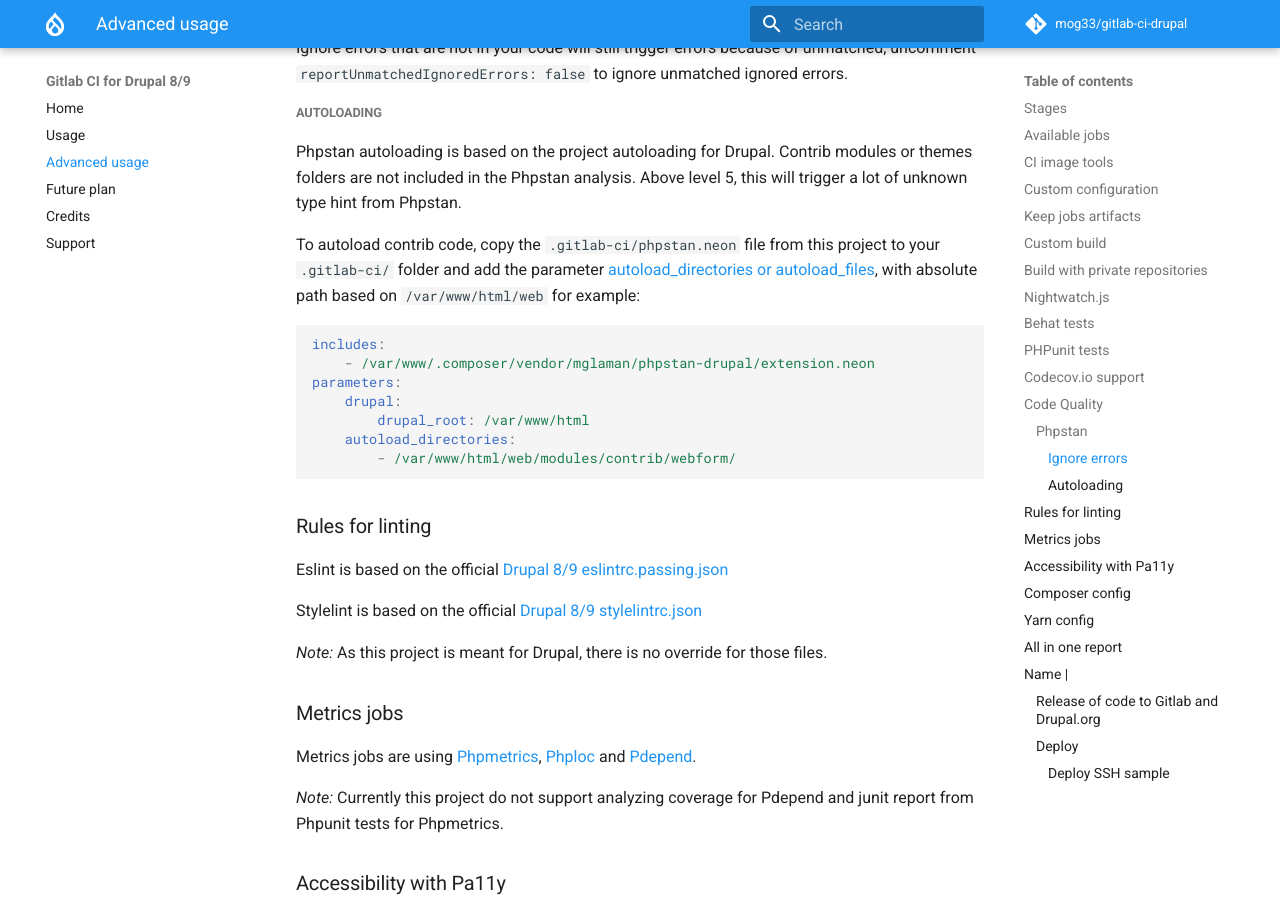
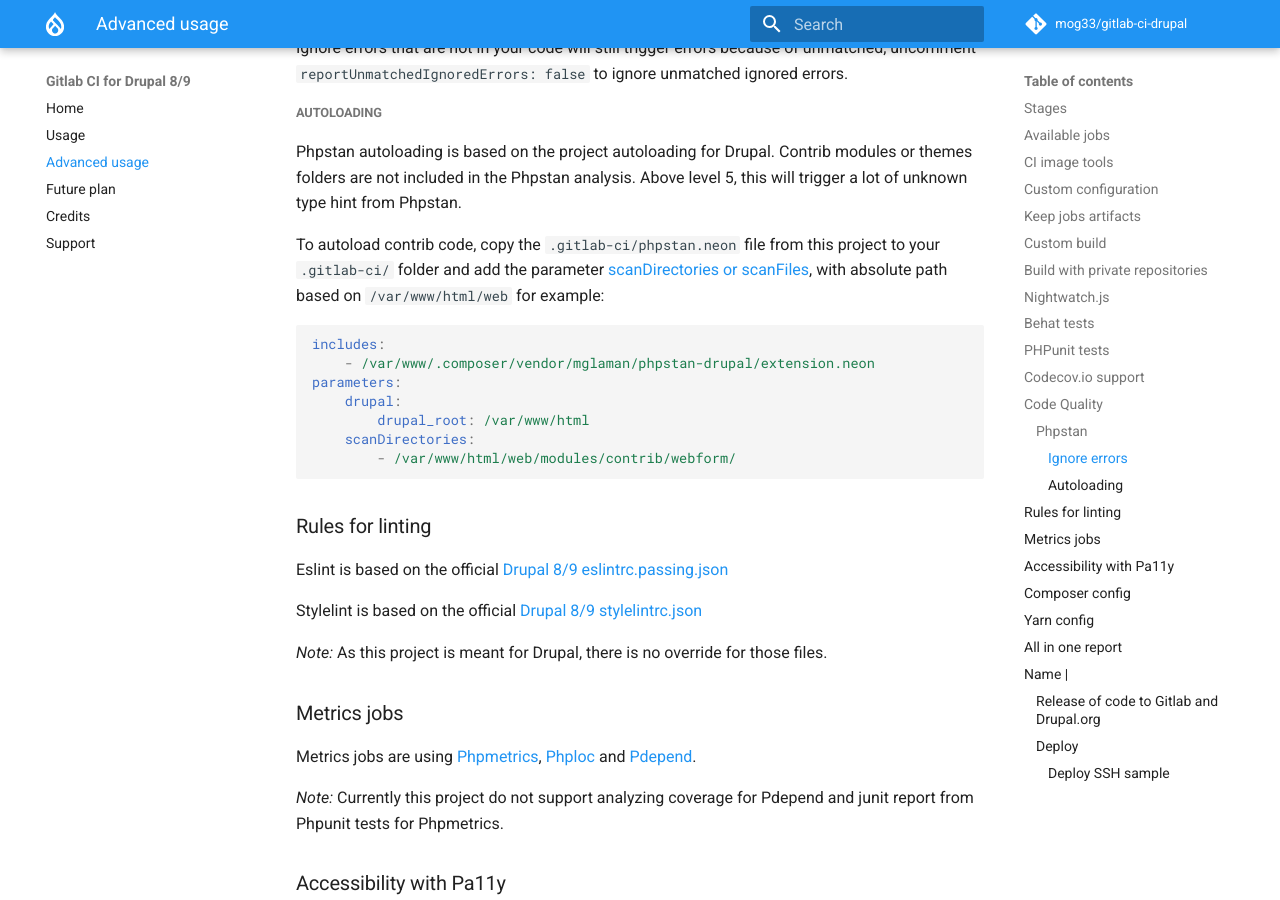
Before and after one commit to mogtofu33/gitlab-ci-drupal, an MkDocs documentation site: the page built from docs/advanced-usage.md, in a window 1280 px wide and 900 px high, scrolled down 6382 px. Built offline with MkDocs 1.6.1 and Material for MkDocs 9.7.7, drawn with Linux system fonts in a browser that asks for light colours; comment, search, counter and statistics services are not loaded.

Commit message:
Update: phpstan phpmd default config, phpstan autoload doc.

````diff
--- a/docs/advanced-usage.md
+++ b/docs/advanced-usage.md
@@ -238,7 +238,7 @@ folders are not included in the Phpstan analysis. Above level 5, this will trigg
 unknown type hint from Phpstan.
 
 To autoload contrib code, copy the `.gitlab-ci/phpstan.neon` file from this project to your `.gitlab-ci/`
-folder and add the parameter [autoload_directories or autoload_files](https://phpstan.org/config-reference#autoloading),
+folder and add the parameter [scanDirectories or scanFiles](https://phpstan.org/user-guide/discovering-symbols#third-party-code-outside-of-composer-dependencies),
 with absolute path based on `/var/www/html/web` for example:
 
 ```yaml
@@ -247,7 +247,7 @@ includes:
 parameters:
     drupal:
         drupal_root: /var/www/html
-    autoload_directories:
+    scanDirectories:
         - /var/www/html/web/modules/contrib/webform/
 ```
 
````
Also changed, not shown: 2 other files.
